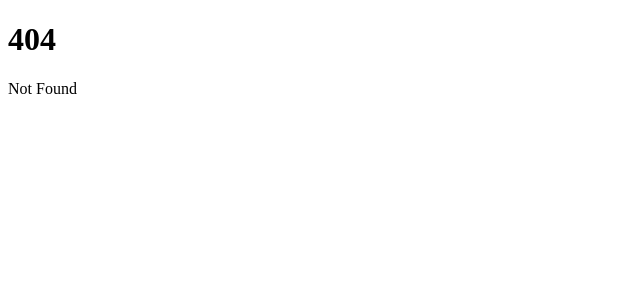
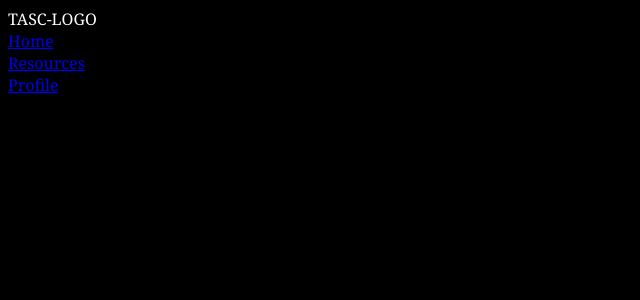
Before and after one commit to rat-tub/frontend-components, a SvelteKit app: page /KausthubhTascTemplate1 in a window 1280 px wide. Before the commit this address had no page. Shown: the top 300 px of the page, without its empty margins (0-640 px from the left). Built offline with nearby package versions, Linux system fonts and the light colour scheme.

Commit message:
feat(tasktemplate):add tasc template 1

```diff
--- a/src/routes/+page.svelte
+++ b/src/routes/+page.svelte
@@ -2,6 +2,7 @@
   <ul>
     <li><a href="Positioning">Positioning Examples</a></li>
     <li><a href="StaticFlower">Perfume Website</a></li>
+    <li><a href="KausthubhTascTemplate1">KausthubhTascTemplate1</a></li>
   </ul>
 </div>
 
--- /dev/null
+++ b/src/routes/KausthubhTascTemplate1/+page.svelte
@@ -0,0 +1,31 @@
+<nav class="navbar">
+  <div class="brand-title">TASC-LOGO</div>
+  <div class="nav-links">
+    <ul>
+      <li><a href="/">Home</a></li>
+      <li><a href="/">Resources</a></li>
+      <li><a href="/">Profile</a></li>
+    </ul>
+  </div>
+</nav>
+
+<style>
+  * {
+    box-sizing: border-box;
+    margin: 0;
+    padding: 0;
+  }
+  :root {
+    font-family: Cambria, Cochin, Georgia, Times, "Times New Roman", serif;
+    background-color: black;
+    color: white;
+  }
+
+  .navbar {
+    display: inline;
+    position: relative;
+    justify-content: space-between;
+    background-color: aqua;
+    align-items: center;
+  }
+</style>
```
